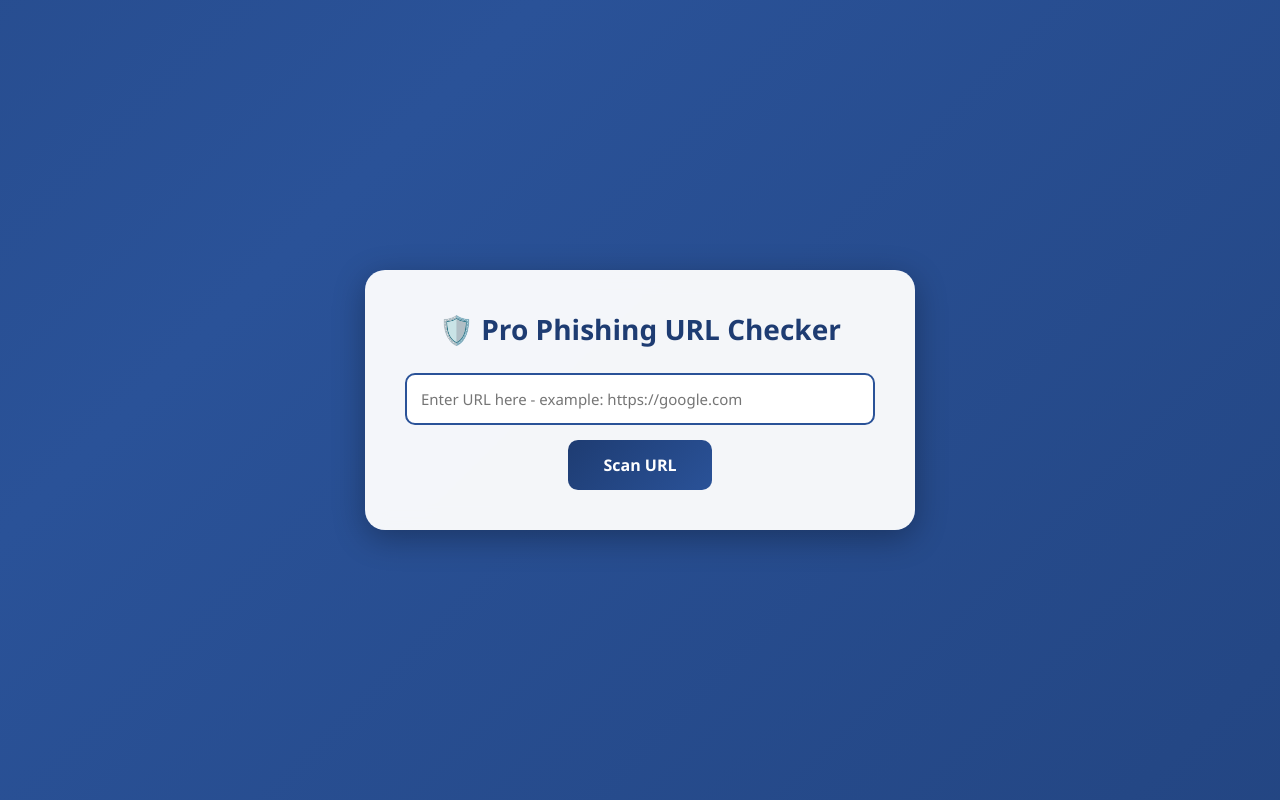
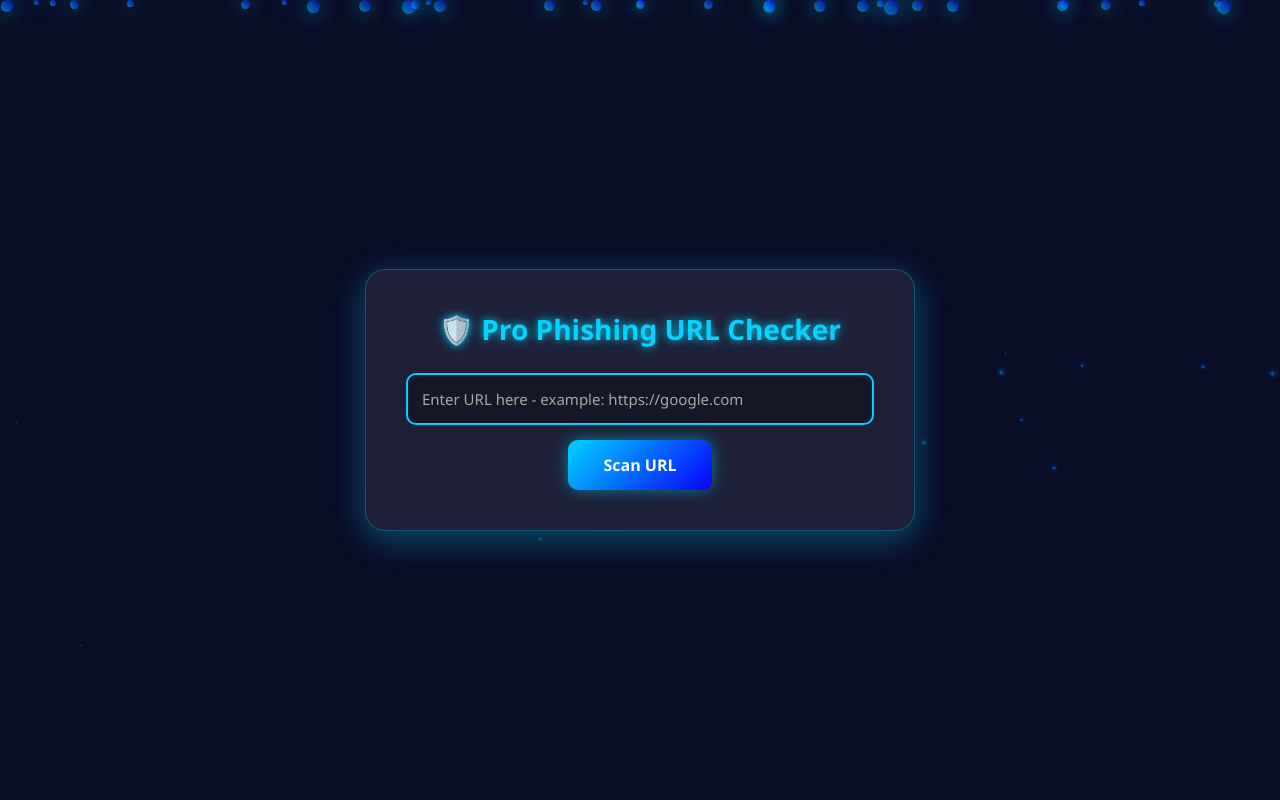
Before and after one commit to parvindersingh70158-blip/phishing-checker, a Flask app: page / in a window 1280 px wide. Run offline with Flask 3, Linux system fonts and the light colour scheme.

Commit message:
Update index.html

```diff
--- a/templates/index.html
+++ b/templates/index.html
@@ -8,10 +8,8 @@
         * { margin: 0; padding: 0; box-sizing: border-box; font-family: 'Segoe UI', Tahoma, Geneva, Verdana, sans-serif; }
 
         body {
-            /* LIVE WALLPAPER / GRADIENT BACKGROUND */
-            background: linear-gradient(-45deg, #1e3c72, #2a5298, #1e3c72, #2a5298);
-            background-size: 400% 400%;
-            animation: gradientBG 15s ease infinite;
+            background: #0a0e27;
+            overflow: hidden;
             min-height: 100vh;
             display: flex;
             justify-content: center;
@@ -19,42 +17,92 @@
             padding: 20px;
         }
 
-        @keyframes gradientBG {
-            0% { background-position: 0% 50%; }
-            50% { background-position: 100% 50%; }
-            100% { background-position: 0% 50%; }
+        /* ANIMATED PARTICLES BACKGROUND */
+        #particles {
+            position: fixed;
+            top: 0;
+            left: 0;
+            width: 100%;
+            height: 100%;
+            z-index: -1;
+        }
+
+        .particle {
+            position: absolute;
+            border-radius: 50%;
+            background: linear-gradient(45deg, #00d4ff, #0900ff);
+            animation: float 20s infinite linear;
+            opacity: 0.6;
+            box-shadow: 0 0 20px #00d4ff;
+        }
+
+        @keyframes float {
+            0% { transform: translateY(100vh) scale(0); }
+            50% { opacity: 0.8; }
+            100% { transform: translateY(-100vh) scale(1); }
         }
 
         .container {
-            background: rgba(255, 255, 255, 0.95);
-            backdrop-filter: blur(10px);
+            background: rgba(255, 255, 255, 0.08);
+            backdrop-filter: blur(20px);
             padding: 40px;
             border-radius: 20px;
-            box-shadow: 0 8px 32px rgba(0, 0, 0, 0.3);
+            box-shadow: 0 8px 32px rgba(0, 212, 255, 0.3);
             width: 100%;
             max-width: 550px;
             text-align: center;
+            border: 1px solid rgba(0, 212, 255, 0.3);
+            animation: glow 3s ease-in-out infinite alternate;
         }
 
-        h1 { color: #1e3c72; margin-bottom: 25px; font-size: 28px; }
-        input[type="text"] { width: 100%; padding: 14px; border: 2px solid #2a5298; border-radius: 10px; font-size: 15px; margin-bottom: 15px; }
-        button { background: linear-gradient(135deg, #1e3c72, #2a5298); color: white; border: none; padding: 14px 35px; border-radius: 10px; font-size: 16px; font-weight: bold; cursor: pointer; }
-        .result { margin-top: 25px; padding: 20px; border-radius: 10px; background: #f8f9fa; }
-        .safe { color: #28a745; font-weight: bold; font-size: 18px; }
-        .suspicious { color: #dc3545; font-weight: bold; font-size: 18px; }
+        @keyframes glow {
+            from { box-shadow: 0 8px 32px rgba(0, 212, 255, 0.3); }
+            to { box-shadow: 0 8px 50px rgba(0, 212, 255, 0.6); }
+        }
+
+        h1 {
+            color: #00d4ff;
+            margin-bottom: 25px;
+            font-size: 28px;
+            text-shadow: 0 0 10px #00d4ff;
+        }
+
+        input[type="text"] {
+            width: 100%; padding: 14px;
+            border: 2px solid #00d4ff;
+            border-radius: 10px; font-size: 15px; margin-bottom: 15px;
+            outline: none; background: rgba(0,0,0,0.3); color: white;
+        }
+        input::placeholder { color: #aaa; }
+
+        button {
+            background: linear-gradient(135deg, #00d4ff, #0900ff);
+            color: white; border: none; padding: 14px 35px; border-radius: 10px;
+            font-size: 16px; font-weight: bold; cursor: pointer;
+            box-shadow: 0 0 15px rgba(0, 212, 255, 0.5);
+            transition: 0.3s;
+        }
+        button:hover { transform: scale(1.05); box-shadow: 0 0 25px rgba(0, 212, 255, 0.8); }
+
+        .result { margin-top: 25px; padding: 20px; border-radius: 10px; background: rgba(0,0,0,0.3); }
+        .safe { color: #00ff88; font-weight: bold; font-size: 18px; text-shadow: 0 0 10px #00ff88; }
+        .suspicious { color: #ff0044; font-weight: bold; font-size: 18px; text-shadow: 0 0 10px #ff0044; }
     </style>
 </head>
 <body>
+    <div id="particles"></div>
+
     <div class="container">
         <h1>🛡️ Pro Phishing URL Checker</h1>
         <form method="POST">
             <input type="text" name="url" placeholder="Enter URL here - example: https://google.com" required>
             <button type="submit">Scan URL</button>
         </form>
+
         {% if result %}
         <div class="result">
-            <h3>Result for: {{ url }}</h3>
-            <p><b>Domain Age:</b> {{ domain_age }}</p>
+            <h3 style="color:white;">Result for: {{ url }}</h3>
+            <p style="color:white;"><b>Domain Age:</b> {{ domain_age }}</p>
             {% if 'SAFE' in result %}
                 <p class="safe">✅ {{ result }}</p>
             {% else %}
@@ -63,5 +111,19 @@
         </div>
         {% endif %}
     </div>
+
+<script>
+    // PARTICLE GENERATOR
+    const particlesContainer = document.getElementById('particles');
+    for(let i = 0; i < 50; i++) {
+        const particle = document.createElement('div');
+        particle.classList.add('particle');
+        particle.style.left = Math.random() * 100 + 'vw';
+        particle.style.width = particle.style.height = Math.random() * 10 + 5 + 'px';
+        particle.style.animationDelay = Math.random() * 20 + 's';
+        particle.style.animationDuration = Math.random() * 10 + 15 + 's';
+        particlesContainer.appendChild(particle);
+    }
+</script>
 </body>
 </html>
```
